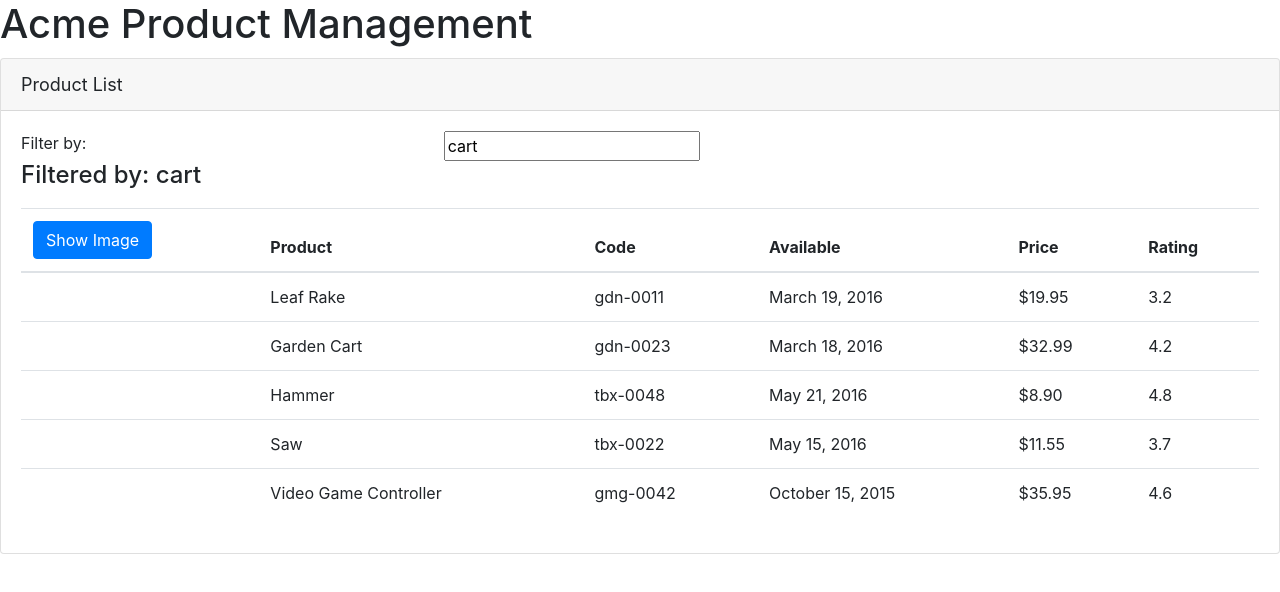
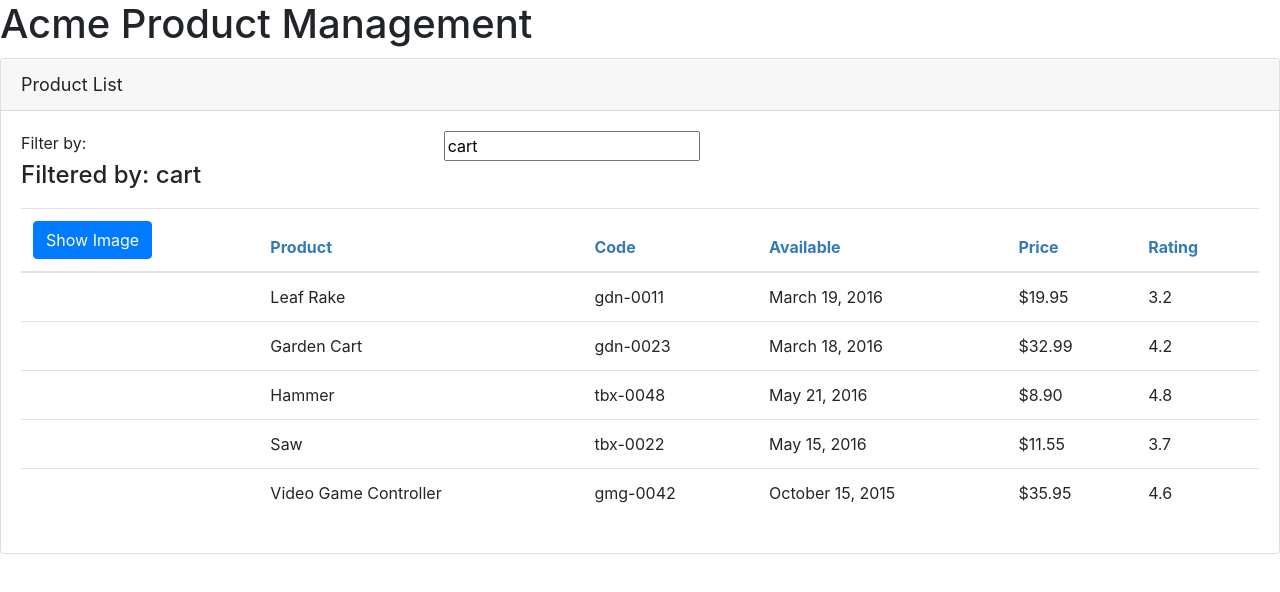
Before and after one commit to nathanc85/APM-Start, an Angular app: page / in a window 1280 px wide. Shown: the top 592 px of the page. Built offline with nearby package versions, Linux system fonts and the light colour scheme.

Commit message:
Adding an interface and hook.

```diff
--- /dev/null
+++ b/src/app/products/product-list.component.css
@@ -0,0 +1,3 @@
+thead {
+    color: #337AB7;
+}
--- a/src/app/products/product-list.component.ts
+++ b/src/app/products/product-list.component.ts
@@ -1,16 +1,18 @@
-import { Component } from "@angular/core";
+import { Component, OnInit } from "@angular/core";
+import { IProduct } from "./product";
 
 @Component({
     selector: 'pm-products',
-    templateUrl: './product-list.component.html'
+    templateUrl: './product-list.component.html',
+    styleUrls: ['./product-list.component.css']
 })
-export class ProductListComponent {
+export class ProductListComponent implements OnInit{
     pageTitle: string = 'Product List';
     imageWidth: number = 50;
     imageMargin: number = 2;
     showImage: boolean = false;
     listFilter: string = 'cart';
-    products: any[] = [
+    products: IProduct[] = [
         {
             "productId": 1,
             "productName": "Leaf Rake",
@@ -66,4 +68,12 @@
     toggleImage(): void {
         this.showImage = !this.showImage;
     }
+
+    ngOnInit(): void {
+        console.log('In OnInit');
+    }
+
+    ngOnChanges(): void {
+        console.log('In OnChanges');
+    }
 }
--- /dev/null
+++ b/src/app/products/product.ts
@@ -0,0 +1,10 @@
+export interface IProduct {
+    productId: number;
+    productName: string;
+    productCode: string;
+    releaseDate: string;
+    price: number;
+    description: string;
+    starRating: number;
+    imageUrl: string;
+}
```
